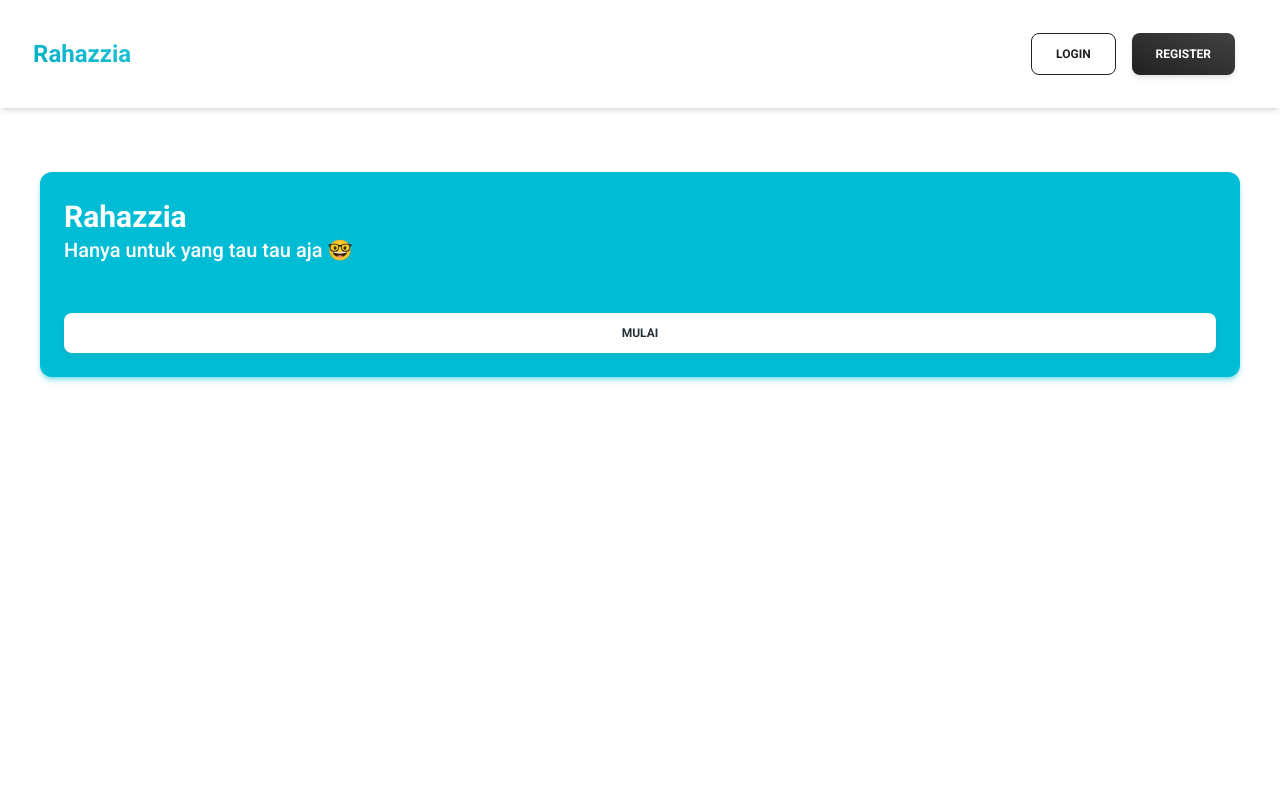
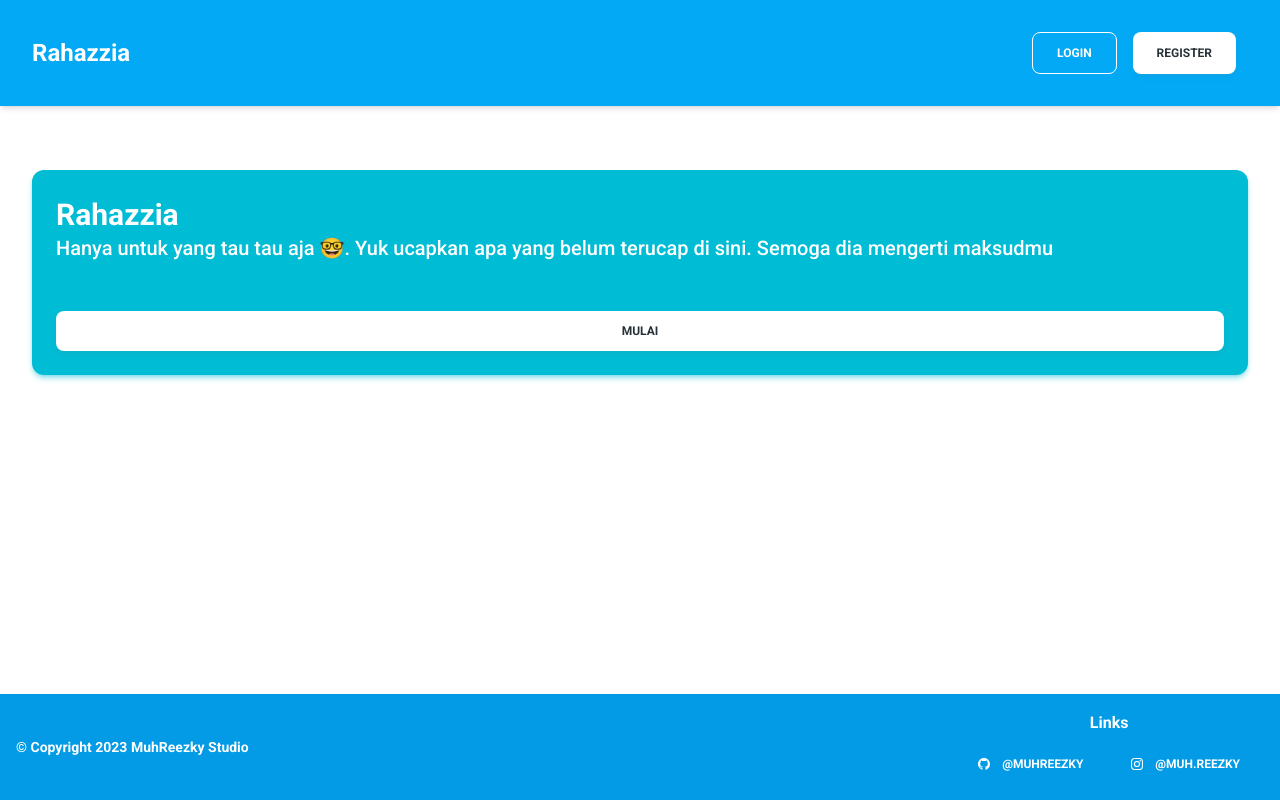
Before and after one commit to muhreezky/rahazzia, a Next.js app: page / in a window 1280 px wide. Built offline with nearby package versions, Linux system fonts and the light colour scheme; no server answers.

Commit message:
fix: Sedikit mengubah tampilan

```diff
--- /dev/null
+++ b/src/components/Footer.tsx
@@ -0,0 +1,32 @@
+import { Button } from "@material-tailwind/react";
+import { Github, Instagram } from "react-bootstrap-icons";
+import Typo from "./Typo";
+
+export default function Footer () {
+  return (
+    <footer className="bg-light-blue-600 mt-auto flex items-center flex-col lg:flex-row lg:justify-between w-full p-4 shadow-xl">
+      <div className="mb-5 lg:mb-0">
+        <Typo color="white" variant="small" className="font-bold">
+          &copy; Copyright 2023 MuhReezky Studio
+        </Typo>
+      </div>
+      <div className="flex items-center gap-1 flex-col">
+        <Typo color="white" variant="paragraph" className="mb-1 font-bold">
+          Links
+        </Typo>
+        <div className="flex flex-col lg:flex-row">
+          <a href="https://github.com/muhreezky">
+            <Button color="white" variant="text" className="flex items-center gap-3">
+              <Github /> @muhreezky
+            </Button>
+          </a>
+          <a href="https://instagram.com/muh.reezky">
+            <Button color="white" variant="text" className="flex items-center gap-3">
+              <Instagram /> @muh.reezky
+            </Button>
+          </a>
+        </div>
+      </div>
+    </footer>
+  )
+}
--- a/src/components/Nav.tsx
+++ b/src/components/Nav.tsx
@@ -15,19 +15,19 @@ export default function Nav () {
     <div className="mt-2 mb-4 flex p-3 flex-col gap-2 lg:mt-0 lg:mb-0 lg:flex-row lg:gap-4">
       {!session ? (
         <>
-          <Button variant="outlined" className="w-full lg:w-auto" onClick={() => router.push("/login")}>
+          <Button variant="outlined" color="white" className="w-full lg:w-auto" onClick={() => router.push("/login")}>
             Login
           </Button>
-          <Button variant="gradient" className="w-full lg:w-auto" onClick={() => router.push("/register")}>
+          <Button color="white" variant="gradient" className="w-full lg:w-auto" onClick={() => router.push("/register")}>
             Register
           </Button>
         </>
       ) : (
         <>
-          <Button variant="outlined" color="red" onClick={() => signOut()}>
+          <Button variant="gradient" color="red" onClick={() => signOut()}>
             Logout
           </Button>
-          <Button variant="gradient" className="w-full lg:w-auto" onClick={() => router.push("/dashboard")}>
+          <Button color="white" variant="gradient" className="w-full lg:w-auto" onClick={() => router.push("/dashboard")}>
             Dashboard
           </Button>
         </>
@@ -39,9 +39,9 @@ export default function Nav () {
   }, []);
   return (
     <>
-      <Navbar className="sticky h-max max-w-full top-0 z-10 px-4 py-5 lg:px-8 rounded-none">
+      <Navbar color="light-blue" className="sticky h-max max-w-full top-0 z-10 px-4 py-5 lg:px-8 rounded-none">
         <div className="flex items-center justify-between">
-          <Typo textGradient variant="h4" color="cyan" className="cursor-pointer mr-4 py-1.5 font-bold">
+          <Typo variant="h4" color="white" className="cursor-pointer mr-4 py-1.5 font-bold">
             <Link href="/">
               Rahazzia
             </Link>
--- a/src/components/layout/Layout.tsx
+++ b/src/components/layout/Layout.tsx
@@ -1,15 +1,17 @@
 import { ComponentPropsWithoutRef } from 'react';
 import Nav from '../Nav';
+import Footer from '../Footer';
 
 type PropTypes = ComponentPropsWithoutRef<"div">;
 
 export default function Layout(props: PropTypes) {
   return (
-    <>
+    <main className="flex flex-col min-h-screen">
       <Nav />
-      <main className="p-5 my-6">
+      <div className="p-5 my-6">
         {props.children}
-      </main>
-    </>
+      </div>
+      <Footer />
+    </main>
   )
 }
--- a/src/pages/index.tsx
+++ b/src/pages/index.tsx
@@ -10,13 +10,14 @@ export default function Home() {
         <title>Rahazzia App</title>
         <meta charSet="UTF-8" />
       </Head>
-      <Card color="cyan" className="my-5 mx-5 lg:mx-15">
+      <Card color="cyan" className="my-5 mx-3 lg:mx-15">
         <CardBody>
           <Typography variant="h3" color="white">
             Rahazzia
           </Typography>
           <Typography color="white" variant="h5" className="font-medium">
-            Hanya untuk yang tau tau aja 🤓
+            Hanya untuk yang tau tau aja 🤓. Yuk ucapkan apa yang belum terucap di sini.
+            Semoga dia mengerti maksudmu
           </Typography>
         </CardBody>
         <CardFooter>
```
